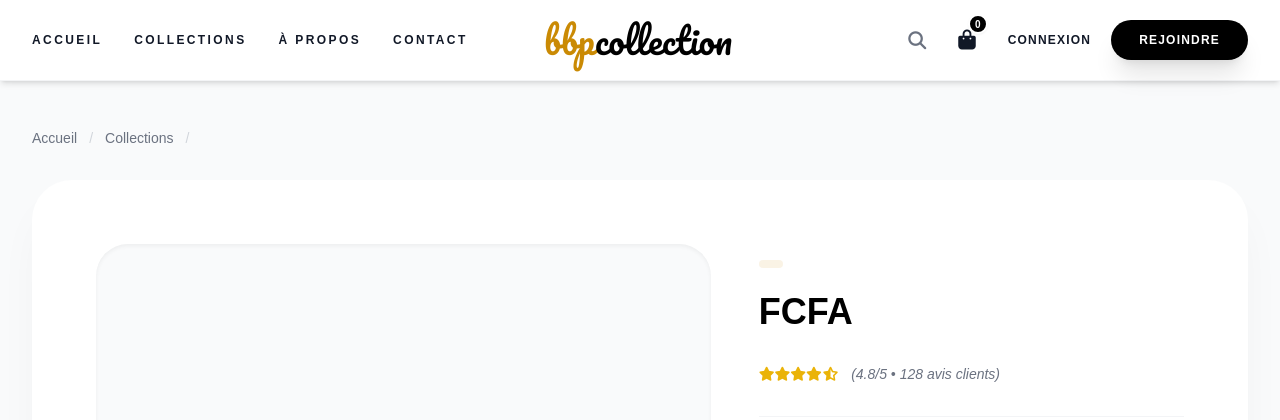
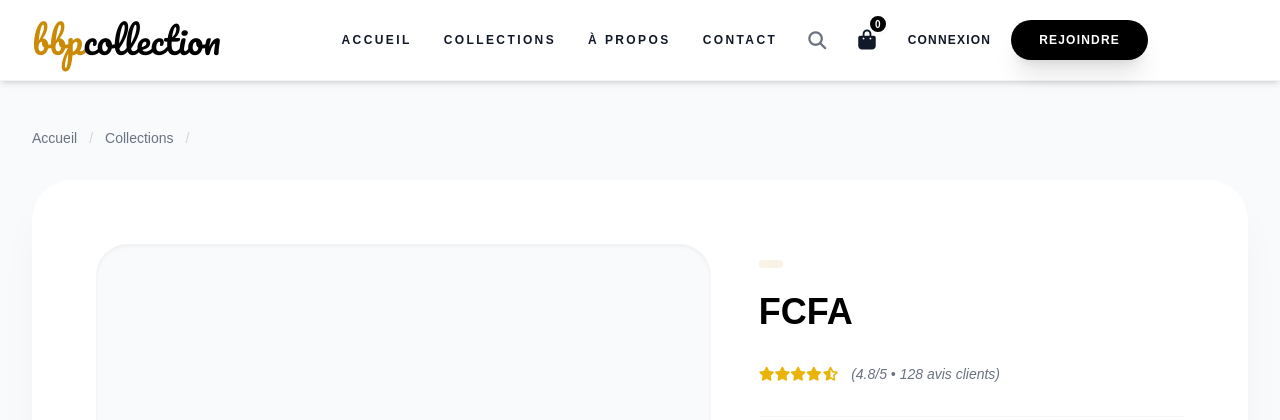
Before and after one commit to ktbm12/bbpcolection, a Django app: template bbpproject/bbpproject/templates/pages/product/product_detail.html in a window 1280 px wide. Shown: the top 420 px of the page. Run offline with Django 5.2, Linux system fonts and the light colour scheme; the template is opened without the code that fills it, so the values that code supplies are empty; some web fonts are replaced.

Commit message:
update template

```diff
--- a/bbpproject/bbpproject/templates/pages/include/navbar.html
+++ b/bbpproject/bbpproject/templates/pages/include/navbar.html
@@ -11,9 +11,9 @@
             </div>
 
             <!-- Logo (Always visible and centered on mobile) -->
-            <div class="flex items-center order-4" style="margin-right: 100px;">
+            <div class="flex items-center order-2" style="margin-right: 90px;">
                 <a href="{% url 'users:home' %}" class="flex items-center">
-                    <h1 class="text-2xl sm:text-3xl lg:text-4xl font-pacifico text-black tracking-normal ">
+                    <h1 class="text-2xl sm:text-3xl lg:text-4xl font-pacifico text-black tracking-normal">
                         <span class="text-yellow-600">bbp</span>collection
                     </h1>
                 </a>
@@ -28,7 +28,7 @@
             </div>
 
             <!-- Actions (Cart, Account - Always visible) -->
-            <div class="flex items-center gap-2 sm:gap-4 lg:gap-6 order-4">
+            <div class="flex items-center gap-2 sm:gap-4 lg:gap-6 order-4" style="margin-right: 100px;">
 
                 <!-- Search Icon (Hidden on very small screens) -->
                 <button class="hidden lg:block text-gray-500 hover:text-yellow-600 transition">
```
